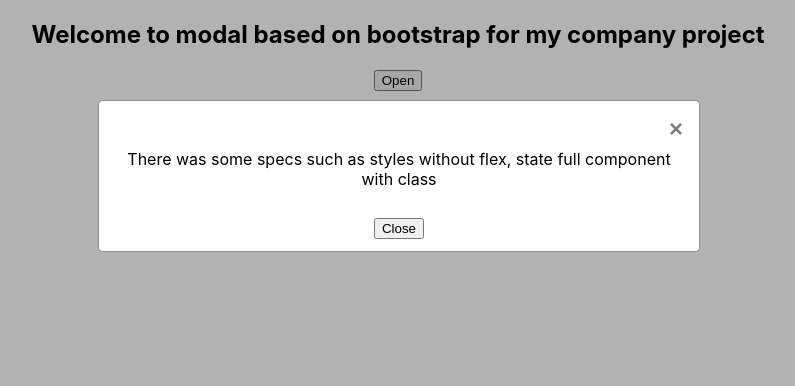
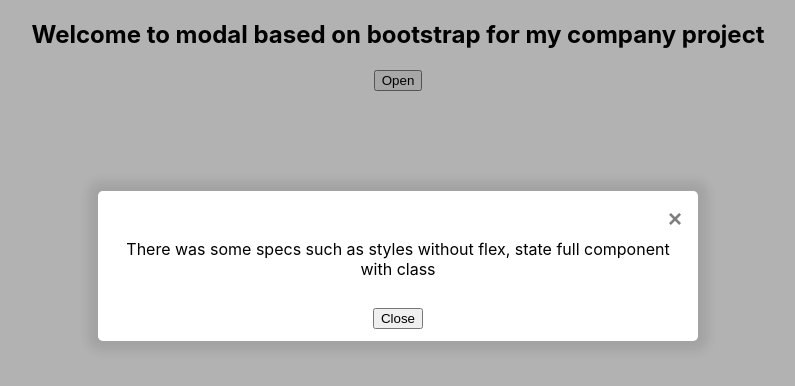
Before and after one commit to hoannguyen02/self-react-modal, a React (Create React App) app: page / in a window 1280 px wide. Both pictures are taken after a click on the button "Open". Shown: the top 386 px of the page, without its empty margins (242-1037 px from the left). Built offline with nearby package versions, Linux system fonts and the light colour scheme.

Commit message:
It works better

```diff
--- a/src/App.js
+++ b/src/App.js
@@ -19,6 +19,7 @@ function App() {
       <button onClick={handleOpenModal}>Open</button>
       <Modal
         open={openModal}
+        onClose={handleCloseModal}
         footer={<button onClick={handleCloseModal}>Close</button>}
       >
         There was some specs such as styles without flex, state full component
--- /dev/null
+++ b/src/modal/Backdrop.js
@@ -0,0 +1,13 @@
+import React from 'react';
+import './backdrop.css';
+
+const Backdrop = ({ onClose, open }) => {
+  return (
+    <div
+      className={`backdrop fade ${open ? 'open' : ''}`}
+      onClick={onClose ? onClose : () => {}}
+    ></div>
+  );
+};
+
+export default Backdrop;
--- /dev/null
+++ b/src/modal/Overlay.js
@@ -0,0 +1,22 @@
+import React from 'react';
+import './overlay.css';
+
+const Overlay = (props) => {
+  const { title, onClose, children, footer, open } = props;
+  return (
+    <div className={`modal__dialog ${open ? 'open' : ''}`}>
+      <div className="modal__content">
+        <div className="modal__header">
+          {title && <h5 className="modal__title">{title}</h5>}
+          <button type="button" className="close" onClick={onClose}>
+            <span>×</span>
+          </button>
+        </div>
+        <div className="modal__body">{children}</div>
+        <div className="modal__footer">{footer}</div>
+      </div>
+    </div>
+  );
+};
+
+export default Overlay;
--- /dev/null
+++ b/src/modal/backdrop.css
@@ -0,0 +1,26 @@
+.backdrop {
+  position: fixed;
+  top: 0;
+  left: 0;
+  z-index: 1050;
+  display: none;
+  width: 100%;
+  height: 100%;
+  overflow: hidden;
+  outline: 0;
+  background: rgba(0, 0, 0, 0.3);
+}
+
+.backdrop.open {
+  display: block;
+  overflow-x: hidden;
+  overflow-y: auto;
+}
+
+.fade:not(.open) {
+  opacity: 0;
+}
+
+.fade {
+  transition: opacity 0.15s linear;
+}
--- a/src/modal/index.js
+++ b/src/modal/index.js
@@ -1,24 +1,29 @@
 import React from 'react';
-import './modal.css';
+import Overlay from './Overlay';
+import Backdrop from './Backdrop';
 
-const Modal = (props) => {
-  const { footer, children, title, open, onClose } = props;
-  return (
-    <div className={`modal fade ${open ? 'show' : ''}`}>
-      <div className="modal__dialog">
-        <div className="modal__content">
-          <div className="modal__header">
-            {title && <h5 className="modal__title">{title}</h5>}
-            <button type="button" className="close" onClick={onClose}>
-              <span>×</span>
-            </button>
-          </div>
-          <div className="modal__body">{children}</div>
-          <div className="modal__footer">{footer}</div>
-        </div>
+export default class Modal extends React.Component {
+  componentDidMount() {
+    document.addEventListener('keydown', this.handleKeydown, false);
+  }
+  componentWillUnmount() {
+    document.removeEventListener('keydown', this.handleKeydown, false);
+  }
+
+  handleKeydown = (e) => {
+    const { onClose } = this.props;
+    if (e.keyCode === 27) {
+      onClose && onClose();
+    }
+  };
+
+  render() {
+    const { open, onClose } = this.props;
+    return (
+      <div className="modal">
+        <Backdrop open={open} onClose={onClose} />
+        <Overlay {...this.props} />
       </div>
-    </div>
-  );
-};
-
-export default Modal;
+    );
+  }
+}
--- a/src/modal/modal.css
+++ b/src/modal/overlay.css
@@ -1,44 +1,17 @@
-.modal {
-  position: fixed;
-  top: 0;
-  left: 0;
-  z-index: 1050;
-  display: none;
-  width: 100%;
-  height: 100%;
-  overflow: hidden;
-  outline: 0;
-  background: rgba(0, 0, 0, 0.3);
-}
-
-.fade:not(.show) {
-  opacity: 0;
-}
-
-.fade {
-  transition: opacity 0.15s linear;
-}
-
-.modal.show {
-  display: block;
-  overflow-x: hidden;
-  overflow-y: auto;
-}
-
-.modal.fade .modal__dialog {
-  transition: transform 0.3s ease-out;
-  transform: translate(0, -50px);
-}
-
-.modal.show .modal__dialog {
-  transform: none;
-}
-
 .modal__dialog {
   position: relative;
   width: auto;
   margin: 0.5rem;
   pointer-events: none;
+  transition: all 0.3s ease-out;
+  transform: translate(0, -50px);
+  opacity: 0;
+  z-index: 1051;
+}
+
+.modal__dialog.open {
+  transform: none;
+  opacity: 1;
 }
 
 .modal__content {
@@ -47,7 +20,8 @@
   pointer-events: auto;
   background-color: #fff;
   background-clip: padding-box;
-  border: 1px solid rgba(0, 0, 0, 0.2);
+  /* border: 1px solid rgba(0, 0, 0, 0.2); */
+  box-shadow: 0 0 10px 10px rgba(50, 50, 50, 0.11);
   border-radius: 0.3rem;
   outline: 0;
 }
```
